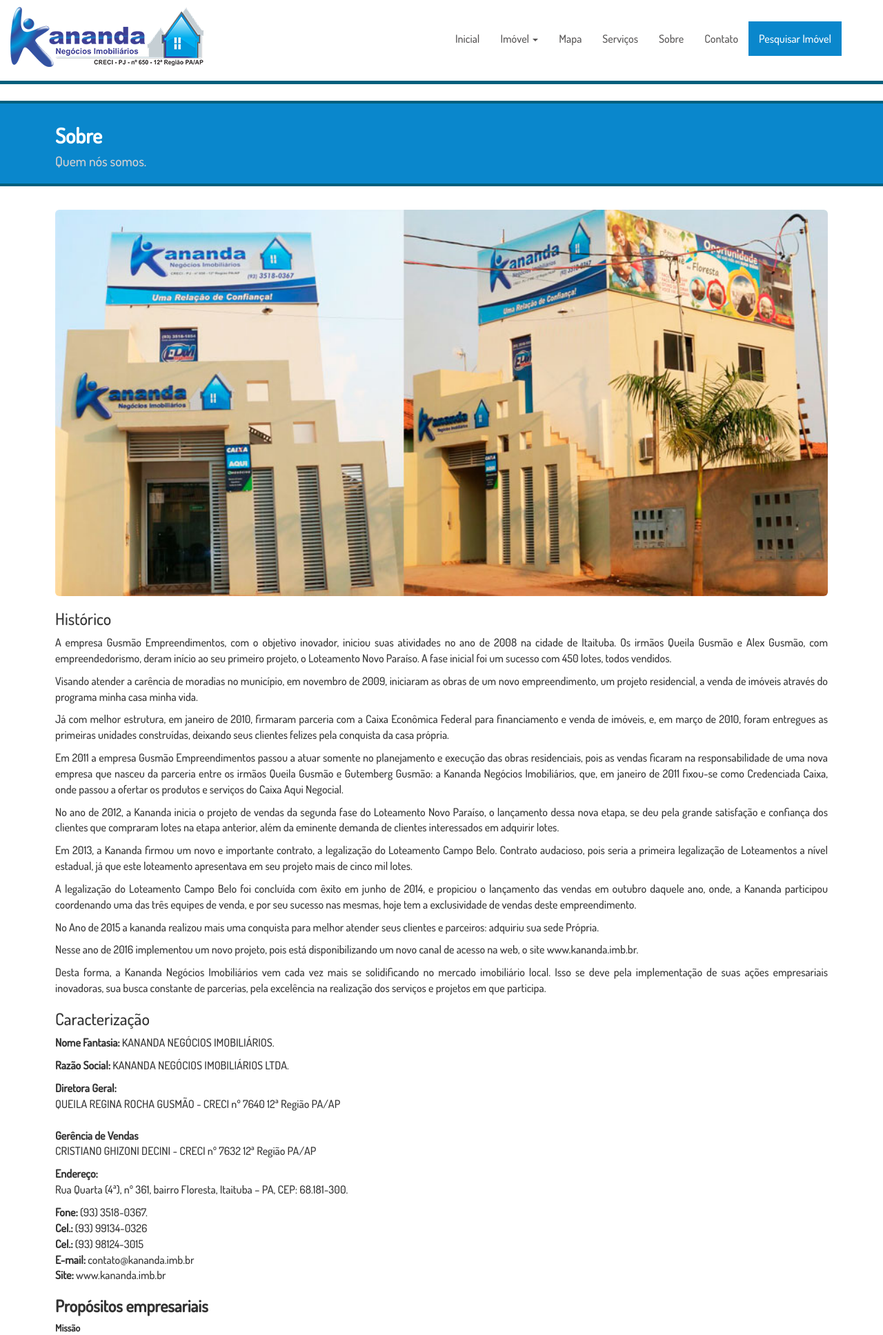
After one commit to joabtorres/website_imobiliario, a PHP site: page /views/sobre.html in a window 1280 px wide. The commit adds this page. Shown: the top 1935 px of the page at 69% size. Run offline with PHP 8.4, Linux system fonts and the light colour scheme; some libraries are stand-ins or nearby versions.

Commit message:
Pagina Sobre Criada

```diff
--- a/views/css/estilo.css
+++ b/views/css/estilo.css
@@ -111,12 +111,13 @@ border-top: 10px solid #005F7D;
 	border-top: 4px solid #005F7D;
 	border-bottom: 4px solid #005F7D;
 }
+.title-destaque small{color:#d8d1d1;}
 .list-servicos{font-size: 19px;}
 .list-servicos img{max-width: 300px;}
 .list-servicos .item-white, .list-servicos .item-blue{ border-top:3px solid #005F7D; border-bottom: : 3px solid #005F7D; padding: 0.6em 5em;}
 .list-servicos .item-blue {background: #20B8FF; color:white;}
 .list-servicos .item-white h3, .list-servicos .item-blue h3{margin-top:2em;}
-
+.list-container { padding: 0.6em 5em;}
 
 /*
 	Medias
@@ -127,4 +128,5 @@ border-top: 10px solid #005F7D;
 }
 @media (max-width: 900px){
 	.list-servicos .item-white, .list-servicos .item-blue{padding: 0.6em 2em;}
+	.list-container { padding: 0.6em 2em;}
 }
--- a/views/servico.html
+++ b/views/servico.html
@@ -167,7 +167,7 @@
 									</p>
 								</div>
 								<div class="col-md-3 visible-md-block visible-lg-block">
-									<img src="imagens/servicos/avaliacao.jpg" alt="Kananda Negócios Imobiliários - Loteamentos" title="Kananda Negócios Imobiliários - Loteamentos" class="img-responsive img-rounded img-center">
+									<img src="imagens/servicos/avaliacao.jpg" alt="Kananda Negócios Imobiliários - Avaliação de Imóveis" title="Kananda Negócios Imobiliários - Avaliação de Imóveis" class="img-responsive img-rounded img-center">
 								</div>
 							</div>
 						</article><!-- FIM SERVIÇO -->
--- /dev/null
+++ b/views/sobre.html
@@ -0,0 +1,202 @@
+<!-- PARA EVITA QUE USUÁRIO VEJA A LISTA DE ARQUIVOS -->
+<!DOCTYPE html>
+<html lang="pt-br">
+	<head>
+		<meta charset="utf-8">
+		<meta http-equiv="X-UA-Compatible" content="IE=edge">
+		<meta name="viewport" content="width=device-width, initial-scale=1">
+		<title>Kananda Negócios Imobiliários</title>
+		<!-- CHAMANDO CSS DO BOOTSTRAP -->
+		<link href="css/bootstrap.min.css" rel="stylesheet"/>
+		<link href="css/estilo.css" rel="stylesheet"/>
+	</head>
+	<body>
+
+	<div class="container-fluid" id="container-site">
+		<!-- Cabeçalho do site[PARTE ESTÁTICA] -->
+		<header class="row bg-branco" id="header">
+				<nav class="navbar navbar-default">
+				  <div class="container-fluid">
+					<!-- Brand and toggle get grouped for better mobile display -->
+					<div class="navbar-header">
+					  <a href="#"><img src="imagens/logo.png" class="img-responsive img-center" /></a>
+						<button type="button" class="navbar-toggle collapsed" data-toggle="collapse" data-target="#bs-example-navbar-collapse-1" aria-expanded="false">
+							<span class="sr-only">Toggle navigation</span>
+							<span class="icon-bar"></span>
+							<span class="icon-bar"></span>
+							<span class="icon-bar"></span>
+						 </button>
+					</div>
+
+					<!-- Collect the nav links, forms, and other content for toggling -->
+					<div class="collapse navbar-collapse" id="bs-example-navbar-collapse-1">
+					  <ul class="nav navbar-nav navbar-right">
+						<li><a href="#">Inicial <span class="sr-only">(current)</span></a></li>
+						<li class="dropdown">
+						  <a href="#" class="dropdown-toggle" data-toggle="dropdown" role="button" aria-haspopup="true" aria-expanded="false">Imóvel <span class="caret"></span></a>
+						  <ul class="dropdown-menu">
+							<li><a href="#">Casa</a></li>
+							<li><a href="#">Loteamento kkkkkkkk kk</a></li>
+							<li><a href="#">Casa</a></li>
+							<li><a href="#">Loteamento kkkkkkkk kk</a></li>
+							<li><a href="#">Casa</a></li>
+							<li><a href="#">Loteamento kkkkkkkk kk</a></li>
+							<li><a href="#">Casa</a></li>
+							<li><a href="#">Loteamento kkkkkkkk kk</a></li>
+							<li><a href="#">Casa</a></li>
+							<li><a href="#">Loteamento kkkkkkkk kk</a></li>
+							<li><a href="#">Casa</a></li>
+							<li><a href="#">Loteamento kkkkkkkk kk</a></li>
+							<li><a href="#">Casa</a></li>
+							<li><a href="#">Loteamento kkkkkkkk kk</a></li>
+							<li><a href="#">Casa</a></li>
+							<li><a href="#">Loteamento kkkkkkkk kk</a></li>
+							<li><a href="#">Casa</a></li>
+							<li><a href="#">Loteamento kkkkkkkk kk</a></li>
+							<li><a href="#">Casa</a></li>
+							<li><a href="#">Loteamento kkkkkkkk kk</a></li>
+							<li><a href="#">Casa</a></li>
+						  </ul>
+						</li>
+						<li><a href="#">Mapa</a></li>
+						<li><a href="#">Serviços</a></li>
+						<li><a href="#">Sobre</a></li>
+						<li><a href="#">Contato</a></li>
+						<li class="active"><a href="#">Pesquisar Imóvel</a></li>
+					  </ul>
+					</div><!-- /.navbar-collapse -->
+				  </div><!-- /.container-fluid -->
+				</nav>
+		</header>
+		<!-- Corpo do site [PARTE DINAMICA]-->
+		<section class="row">
+			<!-- CHAMADA PARA O SLIDE SHOW -->
+			<article class="col-xs-12 bg-azul title-destaque">
+				<h2><strong>Sobre</strong><br><small>
+					Quem nós somos.</small></h2>
+			</article><!-- FIM CHAMADA PARA O SLIDE SHOW -->
+
+			<!-- CHAMADA PARA LISTA DE SERVIÇOS-->
+			<article class="col-xs-12 list-container">
+
+					<section class="row">
+						<!-- sobre -->
+						<article class="col-xs-12">
+							<img src="imagens/sobre.jpg"  class="img-center img-rounded img-responsive" title="Kananda Negócios Imobiliários - sobre "  alt="Kananda Negócios Imobiliários - sobre ">
+						<h3 >Histórico</h3>
+						<p class="text-justify">A empresa Gusmão Empreendimentos, com o objetivo inovador, iniciou suas atividades no ano de 2008 na cidade de Itaituba. Os irmãos Queila Gusmão e Alex Gusmão, com empreendedorismo, deram início ao seu primeiro projeto, o Loteamento Novo Paraíso. A fase inicial foi um sucesso com 450 lotes, todos vendidos.</p>
+						<p class="text-justify">
+							Visando atender a carência de moradias no município, em novembro de 2009, iniciaram as obras de um novo empreendimento, um projeto residencial, a venda de imóveis através do programa minha casa minha vida.
+						</p>
+						<p class="text-justify">
+							Já com melhor estrutura, em janeiro de 2010, firmaram parceria com a Caixa Econômica Federal para financiamento e venda de imóveis, e, em março de 2010, foram entregues as primeiras unidades construídas, deixando seus clientes felizes pela conquista da casa própria.
+						</p>
+						<p class="text-justify">
+							Em 2011 a empresa Gusmão Empreendimentos passou a atuar somente no planejamento e execução das obras residenciais, pois as vendas ficaram na responsabilidade de uma nova empresa que nasceu da parceria entre os irmãos Queila Gusmão e Gutemberg Gusmão: a Kananda Negócios Imobiliários, que, em janeiro de 2011 fixou-se como Credenciada Caixa, onde passou a ofertar os produtos e serviços do Caixa Aqui Negocial.
+						</p>
+						<p class="text-justify">
+							No ano de 2012, a Kananda inicia o projeto de vendas da segunda fase do Loteamento Novo Paraíso, o lançamento dessa nova etapa, se deu pela grande satisfação e confiança dos clientes que compraram lotes na etapa anterior, além da eminente demanda de clientes interessados em adquirir lotes.
+						</p>
+						<p class="text-justify">
+							Em 2013, a Kananda firmou um novo e importante contrato, a legalização do Loteamento Campo Belo. Contrato audacioso, pois seria a primeira legalização de Loteamentos a nível estadual, já que este loteamento apresentava em seu projeto mais de cinco mil lotes.
+						</p>
+						<p class="text-justify">
+							A legalização do Loteamento Campo Belo foi concluída com êxito em junho de 2014, e propiciou o lançamento das vendas em outubro daquele ano, onde, a Kananda participou coordenando uma das três equipes de venda, e por seu sucesso nas mesmas, hoje tem a exclusividade de vendas deste empreendimento.
+						</p>
+						<p class="text-justify">
+							No Ano de 2015 a kananda realizou mais uma conquista para melhor atender seus clientes e parceiros: adquiriu sua sede Própria.
+						</p>
+						<p class="text-justify">
+							Nesse ano de 2016 implementou um novo projeto, pois está disponibilizando um novo canal de acesso na web, o site www.kananda.imb.br.
+						</p>
+						<p class="text-justify">
+							Desta forma, a Kananda Negócios Imobiliários vem cada vez mais se solidificando no mercado imobiliário local. Isso se deve pela implementação de suas ações empresariais inovadoras, sua busca constante de parcerias, pela excelência na realização dos serviços e projetos em que participa.
+						</p>
+						<h3 >Caracterização</h3>
+						<p ><strong>Nome Fantasia: </strong>KANANDA NEGÓCIOS IMOBILIÁRIOS.</p>
+						<p><strong>Razão Social: </strong>KANANDA NEGÓCIOS IMOBILIÁRIOS LTDA.</p>
+						<p ><strong>Diretora Geral:</strong><br>
+						QUEILA REGINA ROCHA GUSMÃO - CRECI nº 7640 12ª Região PA/AP<br><br>
+						<strong>Gerência de Vendas</strong><br>
+						CRISTIANO GHIZONI DECINI - CRECI nº 7632 12ª Região PA/AP
+						</p>
+
+						<p><strong>Endereço:  </strong><br>
+						Rua Quarta (4ª), nº 361, bairro Floresta, Itaituba – PA, CEP: 68.181-300. </p>
+						<p><strong>Fone: </strong> (93) 3518-0367. <br>
+						<strong>Cel.: </strong>(93) 99134-0326 <br>
+						<strong>Cel.: </strong>(93) 98124-3015 <br>
+						<strong>E-mail:  </strong>contato@kananda.imb.br <br>
+						<strong>Site: </strong>www.kananda.imb.br <br>
+						</p>
+
+						<h3 ><strong>Propósitos empresariais</strong></h3>
+						<h5 ><strong>Missão</strong></h5>
+						<p class="text-justify">
+							Promover Negócios Imobiliários com eficácia e profissionalismo, de forma a superar as expectativas de nossos clientes e parceiros, por meio da excelência, credibilidade e inovação.
+						</p>
+						<h5 ><strong>Visão</strong></h5>
+						<p class="text-justify">
+						Ser reconhecida no município de Itaituba e região como referência na prestação de Negócios Imobiliários até 2020.
+						</p>
+						<h5 ><strong>Princípios e Valores</strong></h5>
+						<ul>
+							<li class="text-justify">Ética;</li>
+							<li class="text-justify">Transparência;</li>
+							<li class="text-justify">Valorização;</li>
+							<li class="text-justify">Respeito;</li>
+							<li class="text-justify">Profissionalismo;</li>
+							<li class="text-justify">Parceria;</li>
+							<li class="text-justify">Comprometimento;</li>
+							<li class="text-justify">Segurança;</li>
+						</ul>
+						<h5 ><strong>SLOGAN</strong></h5>
+						<p>Uma Relação de Confiança!</p>
+						</article>
+
+					</section>
+
+			</article><!-- FIM LISTA DE SERVIÇOS-->
+		</section>
+
+		<!-- Rodapé do site[PARTE ESTÁTICA] -->
+		<footer class="row" id="rodape">
+			<section class="col-xs-12">
+				<article class="col-md-3 col-lg-3">
+				<h3><strong>Sobre</strong></h3>
+				<p class="text-justify">A empresa Gusmão Empreendimentos, com o objetivo inovador, iniciou suas atividades no ano de 2008 na cidade de Itaituba. Os irmãos Queila Gusmão e Alex Gusmão, com empreendedorismo e uma ... <a href="">continua lendo &raquo;</a> </p>
+				</article>
+				<article class="col-md-offset-2 col-md-offset-2 col-md-4 col-lg-4">
+					<h3><strong>Contato</strong></h3>
+					<ul class="list-unstyled">
+						<li>Rua 4ª  (Quarta), nº 361 - Floresta</li>
+						<li>Cep: xxxxxx-xxx</li>
+						<li>Itaituba / PA</li>
+						<li><strong>Fone:</strong> (093) 3518-0367</li>
+						<li><strong>E-mail:</strong> contato@kananda.imb,br</li>
+					</ul>
+				</article>
+				<article class="col-md-3 col-lg-3">
+					<h3><strong>Horário de atendimento</strong></h3>
+					<ul class="list-unstyled">
+						<li>Nósso horário de antendimento:</li>
+						<br>
+						<li><strong>Segunda a Sexta</strong></li>
+						<li>08:00h as 13:00h | 14:00h as 18:00h</li>
+					</ul>
+				</article>
+				<footer class="col-xs-12"><hr>
+					<p class="text-center">
+					&copy; 2008-2016 - Kananda.imb.br | Todos os direitos reservados <br>
+					É proibida a reprodução total ou parcial de qualquer conteúdo deste site.</p>
+				</footer>
+			</section>
+		</footer><!-- FIM Rodapé do site[PARTE ESTÁTICA]-->
+	</div>
+
+	<!-- jQuery (obrigatório para plugins JavaScript do Bootstrap) -->
+    <script src="https://ajax.googleapis.com/ajax/libs/jquery/1.11.3/jquery.min.js"></script>
+    <!-- CHAMANDO JS DO BOOTSTRAP -->
+    <script src="js/bootstrap.min.js"></script>
+	</body>
+</html>
```
Also changed, not shown: views/contato.html (added), views/imagens/sobre.jpg (added).
